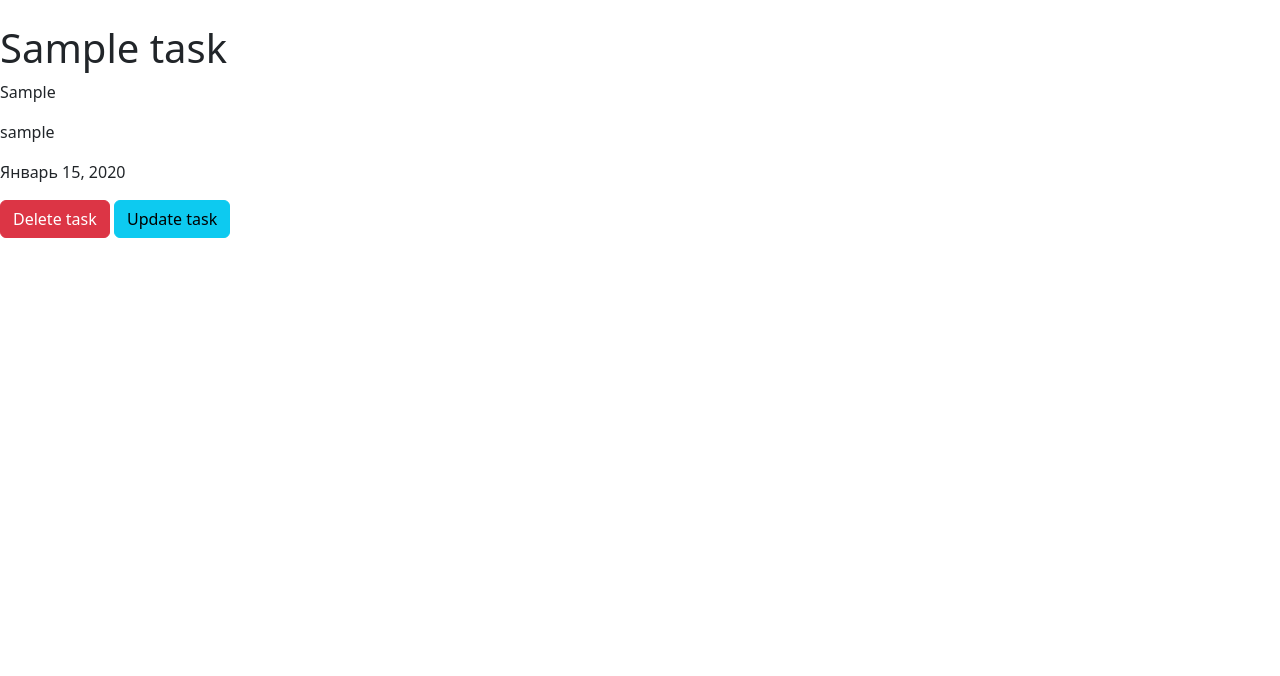
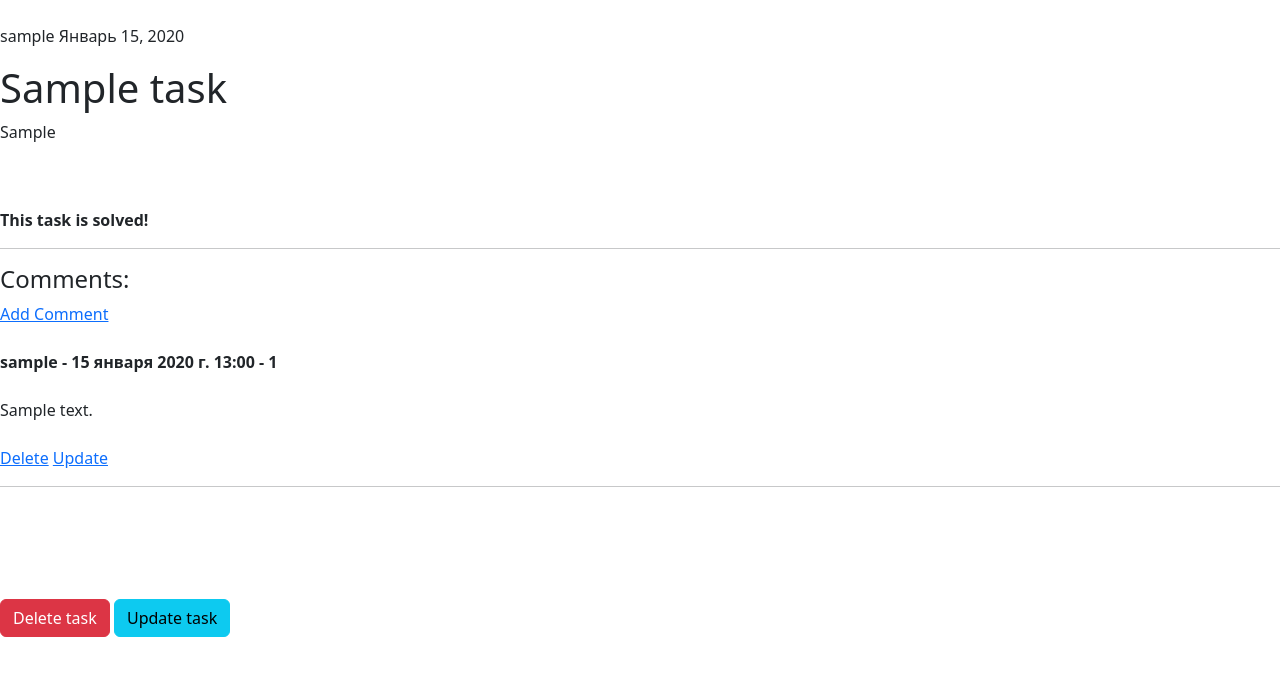
Before and after one commit to MosinFAM/Django_app, a Django app: page /task/1 in a window 1280 px wide. Shown: the part 79-755 px from the top of the page. Run offline with Django 5.2, Linux system fonts and the light colour scheme; a user stored in the database is signed in; tables that the repository leaves empty hold one stand-in row (values such as "Sample post").

Commit message:
added mark is solved

```diff
--- a/main/admin.py
+++ b/main/admin.py
@@ -1,5 +1,6 @@
 from django.contrib import admin
-from main.models import Task
+from main.models import Task, Comment
 
 
 admin.site.register(Task)
+admin.site.register(Comment)
--- a/main/models.py
+++ b/main/models.py
@@ -9,14 +9,30 @@ class Task(models.Model):
     task = models.TextField('Описание')
     date_posted = models.DateTimeField(default=timezone.now)
     author = models.ForeignKey(User, on_delete=models.CASCADE, default='1')
+    is_solved = models.BooleanField(default=False)
 
     def __str__(self):
         return self.title
 
-    # def get_absolute_url(self):
-    #     return reverse("task", kwargs={"pk": self.pk})
+    def get_absolute_url(self):
+        return reverse("tasks-detail", kwargs={"pk": self.pk})
 
 
     class Meta:
         verbose_name = 'Задача'
         verbose_name_plural = 'Задачи'
+
+
+class Comment(models.Model):
+    task = models.ForeignKey(Task, related_name='comments', on_delete=models.CASCADE)
+    author = models.ForeignKey(User, on_delete=models.CASCADE)
+    text = models.TextField()
+    created_at = models.DateTimeField(default=timezone.now)
+    # is_pinned = models.BooleanField(default=False)
+
+    def __str__(self):
+        return '%s - %s' % (self.task.title, self.author)
+
+    class Meta:
+        verbose_name = 'Коммантарий'
+        verbose_name_plural = 'Коммантарии'
--- a/main/templates/main/details_view.html
+++ b/main/templates/main/details_view.html
@@ -6,10 +6,35 @@
 
 {% block content %}
     <div class="features">
+        <p>{{ task.author}} {{task.date_posted|date:"F d, Y"  }}</p>
         <h1>{{ task.title }}</h1>
-        <p>{{ task.task }}</p>
-        <p>{{ task.author }}</p>
-        <p>{{ task.date_posted|date:"F d, Y" }}</p>
+        <p>{{ task.task|linebreaksbr }}</p>
+        <br/><br/>
+        {% if task.is_solved %}
+            <p><strong>This task is solved!</strong></p>
+        {% endif %}
+        <hr>
+        <h4>Comments:</h4>
+        {% if not task.comments.all %}
+            No Comments Yet...<a href="{% url 'comment' task.pk %}">Add One</a>
+        {% else %}
+            <a href="{% url 'comment' task.pk %}">Add Comment</a>
+            <br/><br/>
+            {% for comment in task.comments.all %}
+                <strong>
+                    {{ comment.author}} - {{ comment.created_at}} - {{ comment.pk }}
+                </strong>
+                </br><br/>
+                {{ comment.text }}
+                {% if request.user == comment.author %}
+                    </br><br/>
+                    <a href="{% url 'comment-delete' comment.id %}">Delete</a>
+                    <a href="{% url 'comment-update' comment.id %}">Update</a>
+                {% endif %}
+                <hr>
+            {% endfor %}
+        {% endif %}
+        </br><br/></br><br/>
         {% if request.user == task.author %}
             <a href="{% url 'tasks-delete' task.id %}" class="btn btn-danger">Delete task</a>
             <a href="{% url 'tasks-update' task.id %}" class="btn btn-info">Update task</a>
--- a/main/templates/main/task_update.html
+++ b/main/templates/main/task_update.html
@@ -12,6 +12,8 @@ Update task
     {{ form.task }}<br>
     <button type="submit" class="btn btn-success">Add</button>
     <a href="{% url 'tasks-detail' task.id %}" class="btn btn-info">Cansel</a>
+    <input type="checkbox" name="is_solved" {% if task.is_solved %} checked {% endif %}>
+    <label for="is_solved">Mark as solved</label>
     <span>{{ error }}</span>
 </form>
 {% endblock %}
--- a/main/urls.py
+++ b/main/urls.py
@@ -5,7 +5,10 @@ from main.views import (
     TaskCreateView,
     TaskDetailView,
     TaskUpdateView,
-    PostDeleteView
+    TaskDeleteView,
+    CommentCreateView,
+    CommentUpdateView,
+    CommentDeleteView
 )
 
 urlpatterns = [
@@ -14,5 +17,8 @@ urlpatterns = [
     path('create', TaskCreateView.as_view(), name='create'),
     path('task/<int:pk>', TaskDetailView.as_view(), name='tasks-detail'),
     path('task/<int:pk>/update', TaskUpdateView.as_view(), name='tasks-update'),
-    path('task/<int:pk>/delete', PostDeleteView.as_view(), name='tasks-delete'),
+    path('task/<int:pk>/delete', TaskDeleteView.as_view(), name='tasks-delete'),
+    path('task/<int:pk>/comment', CommentCreateView.as_view(), name='comment'),
+    path('update_comment/<int:pk>', CommentUpdateView.as_view(), name='comment-update'),
+    path('delete_comment/<int:pk>', CommentDeleteView.as_view(), name='comment-delete'),
 ]
--- a/main/views.py
+++ b/main/views.py
@@ -1,7 +1,7 @@
-from django.http import HttpResponse
+from django.http import HttpResponse, HttpResponseNotFound
 from django.shortcuts import render, redirect
-from main.forms import TaskForm
-from main.models import Task
+from main.forms import TaskForm, CommentForm
+from main.models import Task, Comment
 from django.contrib.auth.mixins import LoginRequiredMixin, UserPassesTestMixin
 from django.views.generic import UpdateView, ListView, DetailView, CreateView, DeleteView
 from django.urls import reverse_lazy
@@ -101,7 +101,13 @@ class TaskUpdateView(LoginRequiredMixin, UserPassesTestMixin, UpdateView):
 
     def form_valid(self, form):
         form.instance.author = self.request.user
+        is_solved = self.request.POST.get('is_solved', False)
+        if is_solved:
+            form.instance.is_solved = True
+        else:
+            form.instance.is_solved = False
         return super().form_valid(form)
+
 
     def test_func(self):
         task = self.get_object()
@@ -123,14 +129,77 @@ class TaskUpdateView(LoginRequiredMixin, UserPassesTestMixin, UpdateView):
 #     return render(request, 'main/task_delete.html', context=context)
 
 
-class PostDeleteView(LoginRequiredMixin, UserPassesTestMixin, DeleteView):
+class TaskDeleteView(LoginRequiredMixin, UserPassesTestMixin, DeleteView):
     model = Task
     success_url = reverse_lazy('home')
 
     template_name = 'main/task_delete.html'
 
     def test_func(self):
-        post = self.get_object()
-        if self.request.user == post.author:
+        task = self.get_object()
+        if self.request.user == task.author:
             return True
         return False
+
+
+
+class CommentCreateView(LoginRequiredMixin, CreateView):
+    model = Comment
+    form_class = CommentForm
+    template_name = 'main/comment_add.html'
+
+    def form_valid(self, form):
+        task_id = self.kwargs.get('pk')
+        task = Task.objects.get(id=task_id)
+        form.instance.task = task
+        form.instance.author = self.request.user
+        return super().form_valid(form)
+
+
+    def get_success_url(self):
+        task_id = self.kwargs.get('pk')
+        return reverse_lazy('tasks-detail', kwargs={'pk': task_id})
+
+
+
+class CommentUpdateView(LoginRequiredMixin, UserPassesTestMixin, UpdateView):
+    model = Comment
+    form_class = CommentForm
+    template_name = 'main/comment_update.html'
+
+
+    def form_valid(self, form):
+        form.instance.author = self.request.user
+        return super().form_valid(form)
+
+    def test_func(self):
+        task = self.get_object()
+        if self.request.user == task.author:
+            return True
+        return False
+
+    def get_success_url(self):
+        comment_id = self.kwargs.get('pk')
+        comment = Comment.objects.get(pk=comment_id)
+        task_id = comment.task_id
+
+        return reverse_lazy('tasks-detail', kwargs={'pk': task_id})
+
+
+class CommentDeleteView(LoginRequiredMixin, UserPassesTestMixin, DeleteView):
+    model = Comment
+    template_name = 'main/comment_delete.html'
+
+
+    def test_func(self):
+        task = self.get_object()
+        if self.request.user == task.author:
+            return True
+        return False
+
+    def get_success_url(self):
+        comment_id = self.kwargs.get('pk')
+        comment = Comment.objects.get(pk=comment_id)
+        task_id = comment.task_id
+
+        return reverse_lazy('tasks-detail', kwargs={'pk': task_id})
```
Also changed, not shown: main/forms.py (+14 -2 lines), main/templates/main/comment_add.html (added, +15 -0 lines), main/templates/main/comment_delete.html (added, +16 -0 lines), main/templates/main/comment_update.html (added, +16 -0 lines), main/migrations/0004_comment.py (added), main/migrations/0005_rename_post_comment_task.py (added), main/migrations/0006_alter_comment_created_at.py (added), main/migrations/0007_alter_comment_task.py (added), main/migrations/0008_task_is_solved.py (added).
